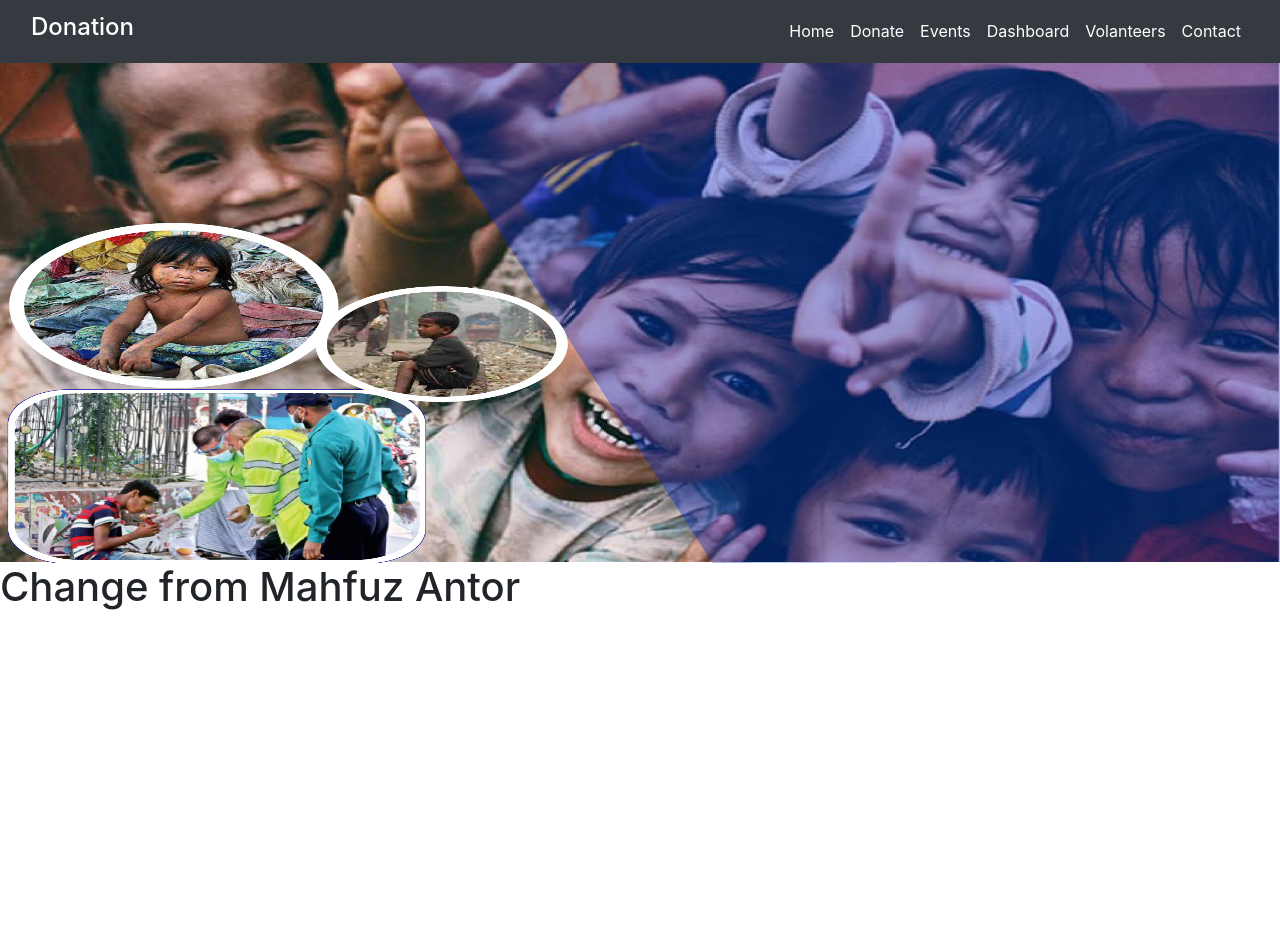
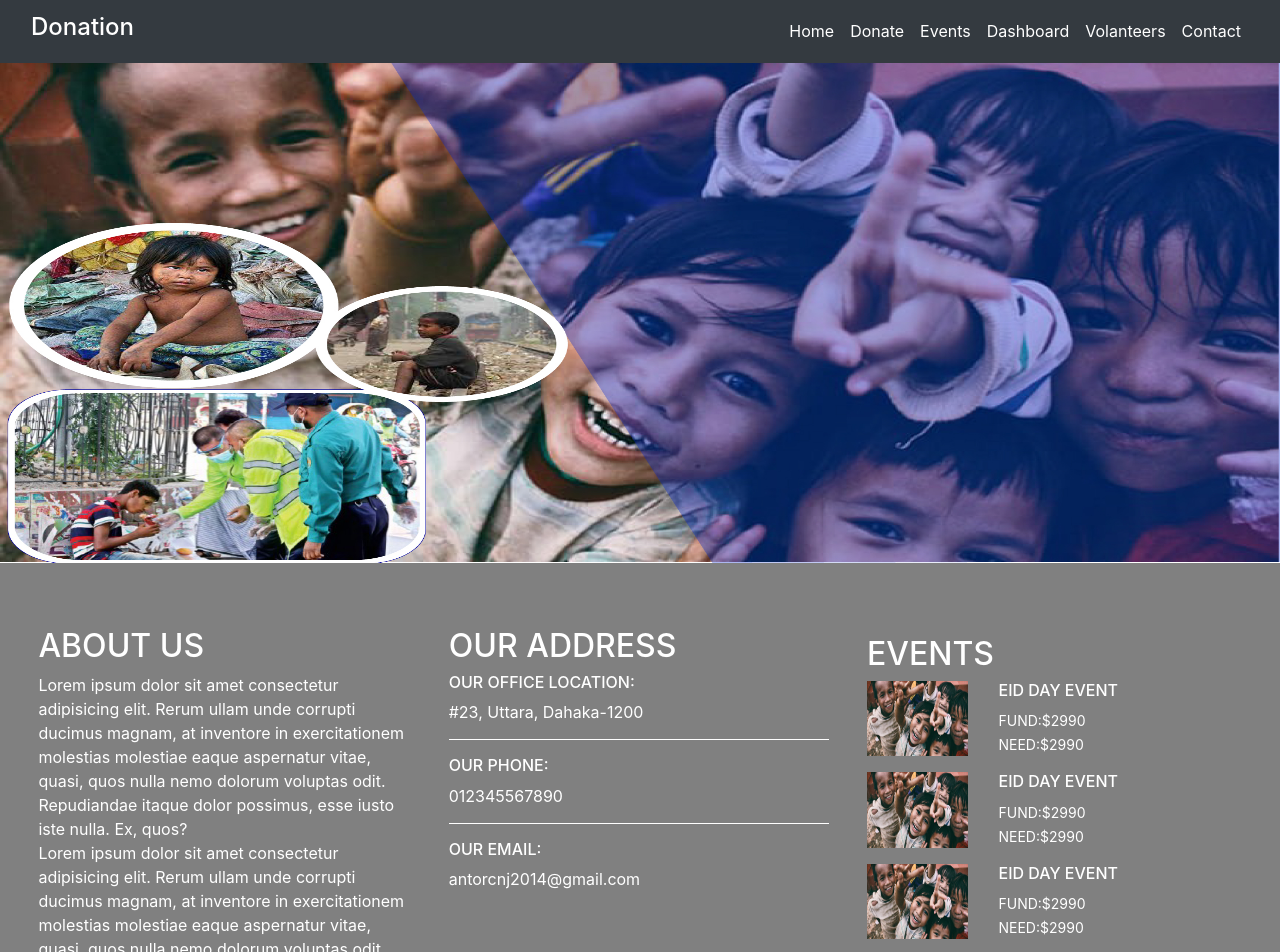
Before and after one commit to muhammadTawhid/job-hunter, a React (Create React App) app: page / in a window 1280 px wide. Shown: the top 952 px of the page. Before the commit the page ends 800 px from the top, so only its background shows below. Built offline with nearby package versions, Linux system fonts and the light colour scheme.

Commit message:
final footer submit

```diff
--- a/src/components/Footer/Footer.js
+++ b/src/components/Footer/Footer.js
@@ -1,9 +1,59 @@
 import React from 'react';
+import event from '../../Images/header1.jpg'
 
 const Footer = () => {
     return (
-        <div>
-            <h1>Change from Mahfuz Antor</h1>
+        <div style={{paddingTop:'5%', backgroundColor:'gray', color:'white'}}>
+            <div style={{marginRight: '0px', padding: '0px 2% 1% 3%'}} className="row">
+                <div className="col-md-4">
+                    <h2>ABOUT US</h2>
+                    <p>Lorem ipsum dolor sit amet consectetur adipisicing elit. Rerum ullam unde corrupti ducimus magnam, at inventore in exercitationem molestias molestiae eaque aspernatur vitae, quasi, quos nulla nemo dolorum voluptas odit. Repudiandae itaque dolor possimus, esse iusto iste nulla. Ex, quos? <br />
+                    Lorem ipsum dolor sit amet consectetur adipisicing elit. Rerum ullam unde corrupti ducimus magnam, at inventore in exercitationem molestias molestiae eaque aspernatur vitae, quasi, quos nulla nemo dolorum voluptas odit.  </p>
+                </div>
+                <div className="col-md-4">
+                    <h2>OUR ADDRESS</h2>
+                    <h6>OUR OFFICE LOCATION:</h6>
+                    <p style={{borderBottom: '1px solid white', paddingBottom: '15px'}}>#23, Uttara, Dahaka-1200</p>
+                    <h6>OUR PHONE:</h6>
+                    <p style={{borderBottom: '1px solid white', paddingBottom: '15px'}}>012345567890</p>
+                    <h6>OUR EMAIL:</h6>
+                    <p>antorcnj2014@gmail.com</p>
+                </div>
+               <div className="col-md-4">
+               <div className="p-2">
+                    <h2>EVENTS</h2>
+                    <div className="row">
+                    <img className="col-md-4"  src={event} alt="" />
+                    <div className="col-md-7">
+                    <h6>EID DAY EVENT</h6>
+                    <small className="">FUND:$2990</small> <br />
+                    <small className="">NEED:$2990</small>
+                    </div>
+                    </div>
+                </div>
+                <div className="p-2">
+                    <div className="row">
+                    <img className="col-md-4"  src={event} alt="" />
+                    <div className="col-md-7">
+                    <h6>EID DAY EVENT</h6>
+                    <small className="">FUND:$2990</small> <br />
+                    <small className="">NEED:$2990</small>
+                    </div>
+                    </div>
+                </div>
+                <div className="p-2">
+                    <div className="row">
+                    <img className="col-md-4"  src={event} alt="" />
+                    <div className="col-md-7">
+                    <h6>EID DAY EVENT</h6>
+                    <small className="">FUND:$2990</small> <br />
+                    <small className="">NEED:$2990</small>
+                    </div>
+                    </div>
+                </div>
+               </div>
+
+            </div>
         </div>
     );
 };
```
